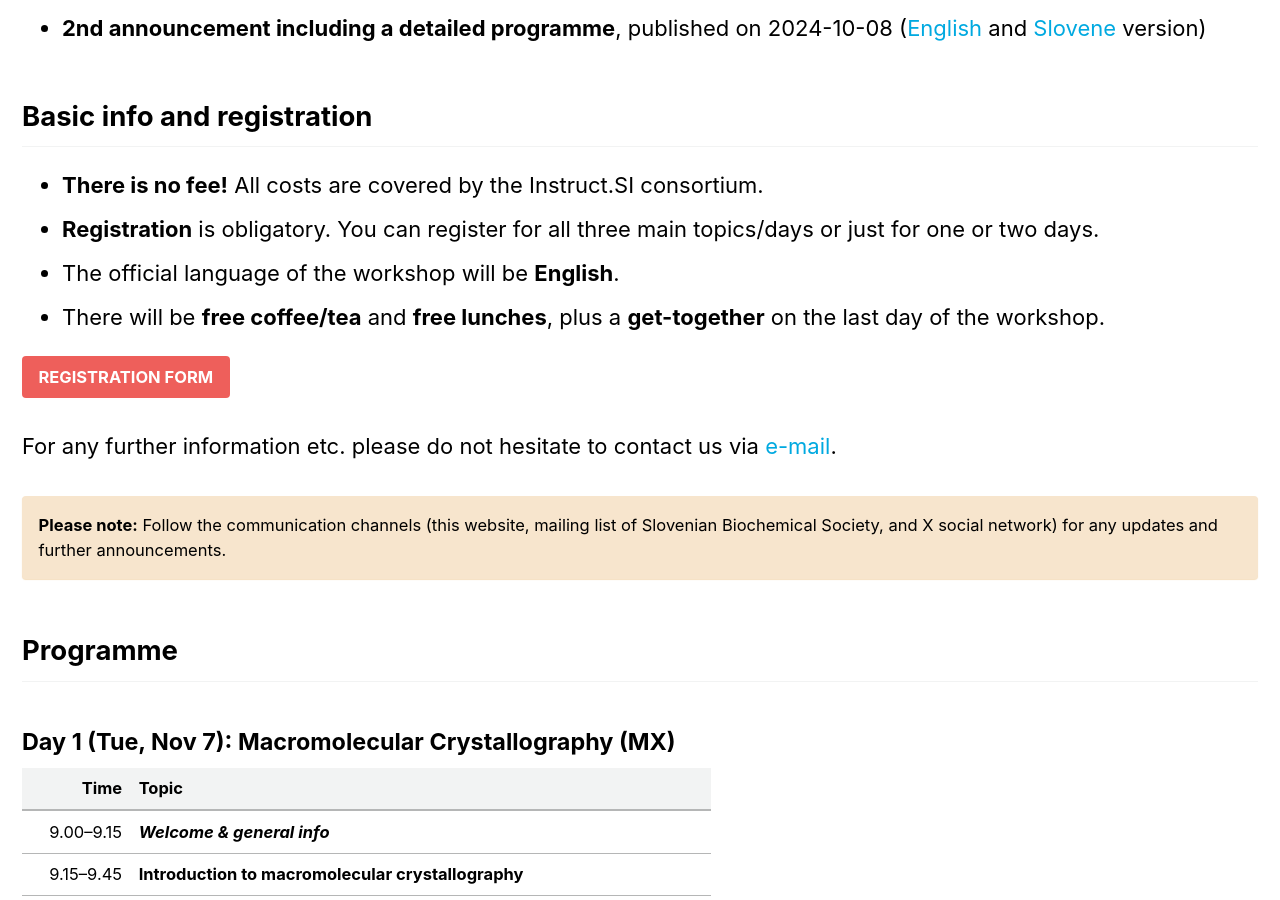
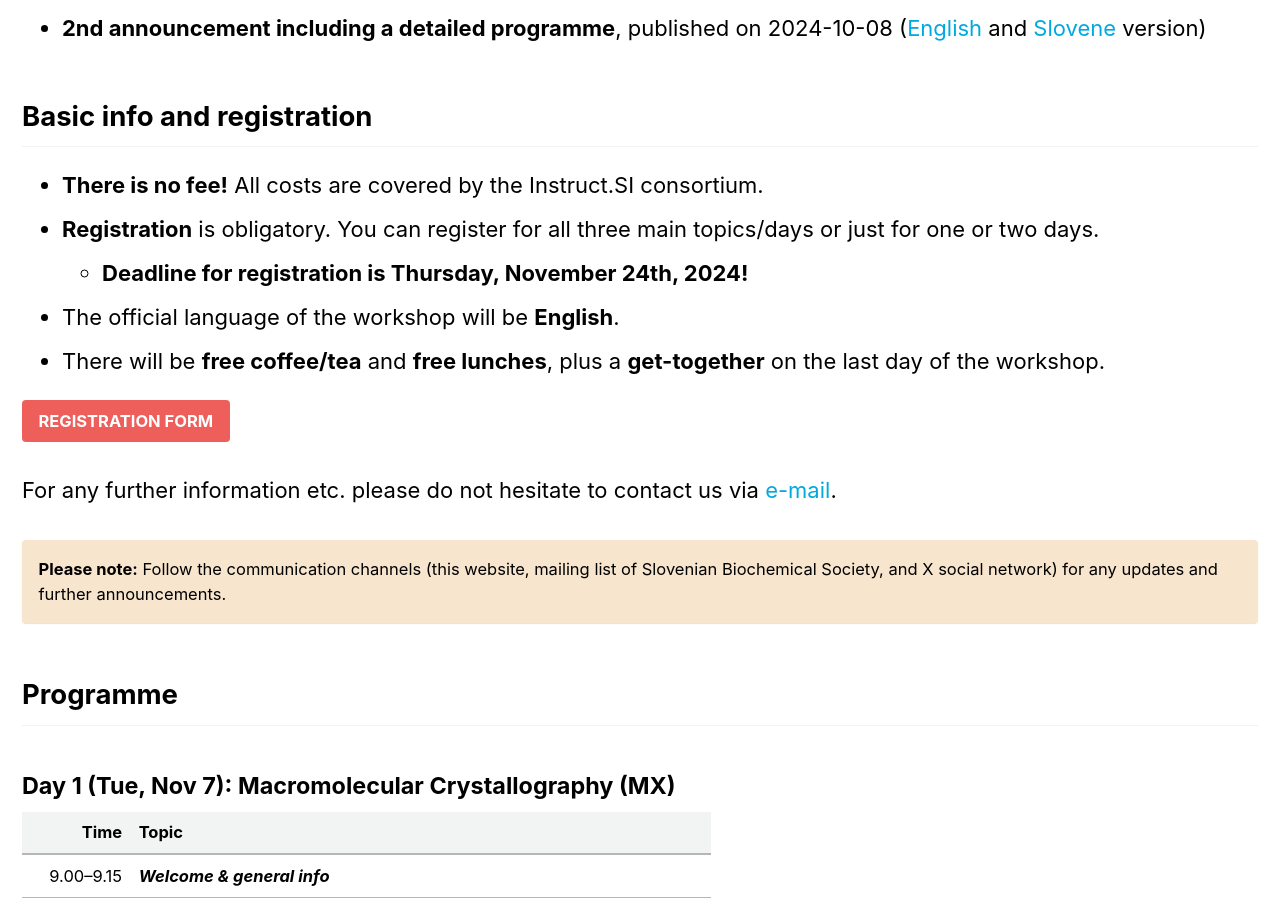
Before and after one commit to InstructSI/instructsi.github.io, a Jekyll site: the page built from _pages/bmasb2024.md, in a window 1280 px wide and 900 px high, scrolled down 1053 px. Built offline with Jekyll 4.4.1, drawn with Linux system fonts in a browser that asks for light colours; cached includes are drawn as plain includes.

Commit message:
Added registration deadline to basic info for BMASB2024

```diff
--- a/_pages/bmasb2024.md
+++ b/_pages/bmasb2024.md
@@ -32,6 +32,7 @@ More info is available below and in the official announcements:
 
 - **There is no fee!** All costs are covered by the Instruct.SI consortium.
 - **Registration** is obligatory. You can register for all three main topics/days or just for one or two days.
+  - **Deadline for registration is Thursday, November 24th, 2024!**
 - The official language of the workshop will be **English**.
 - There will be **free coffee/tea** and **free lunches**, plus a **get-together** on the last day of the workshop.
 
```
